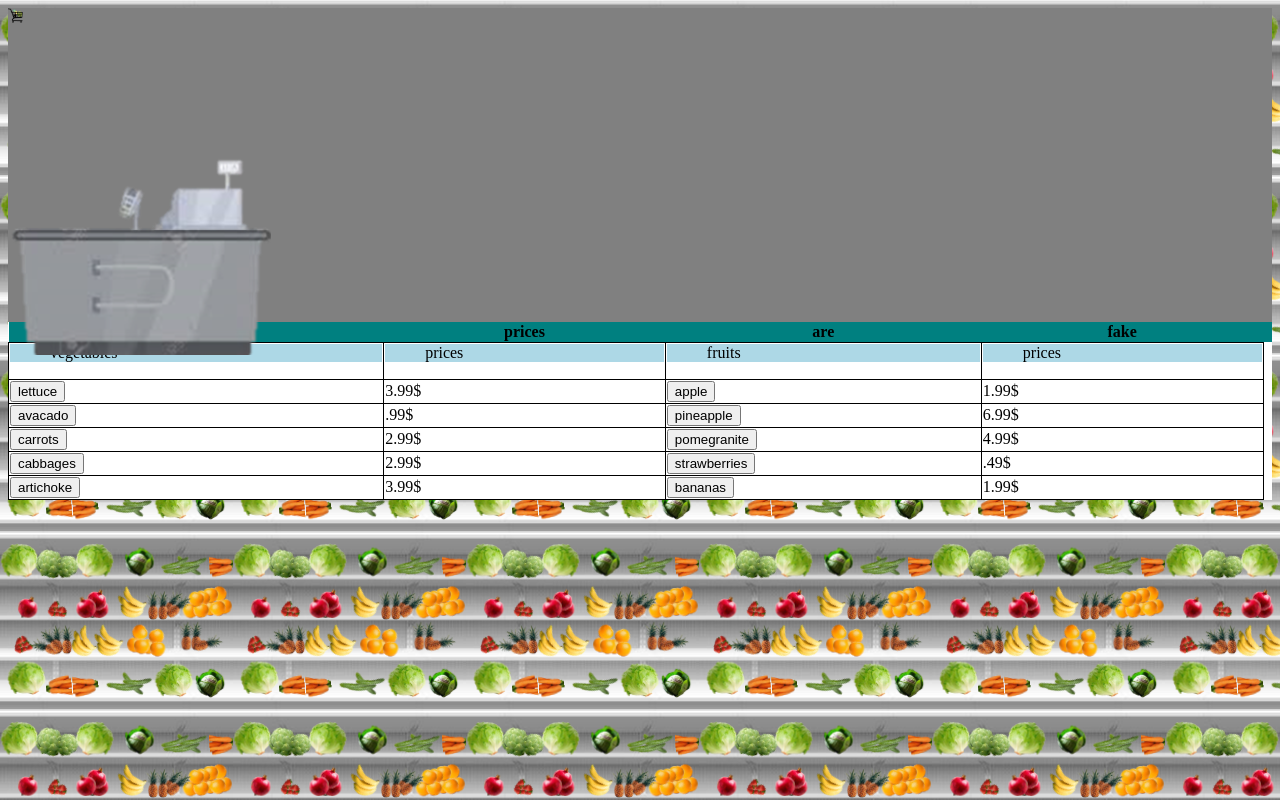
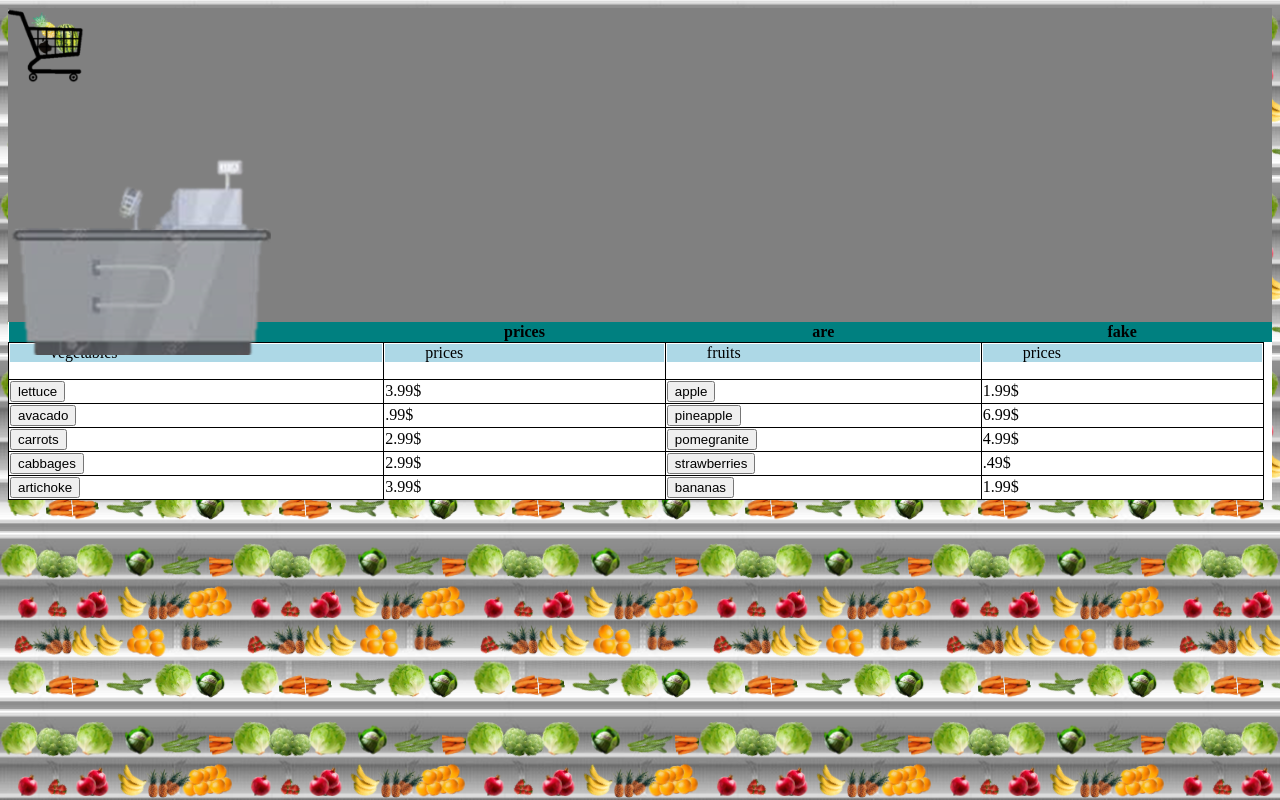
Before and after one commit to WVCS/index-WellThisHappens, a plain HTML site: page storeTheStore/STORE.html in a window 1280 px wide. Drawn offline with Linux system fonts and the light colour scheme.

Commit message:
Update STORE.html

```diff
--- a/storeTheStore/STORE.html
+++ b/storeTheStore/STORE.html
@@ -85,7 +85,7 @@
 }
 
 #myImage{
-          height: 10%;
+          height: 50%;
           }
 
 #background{
```
